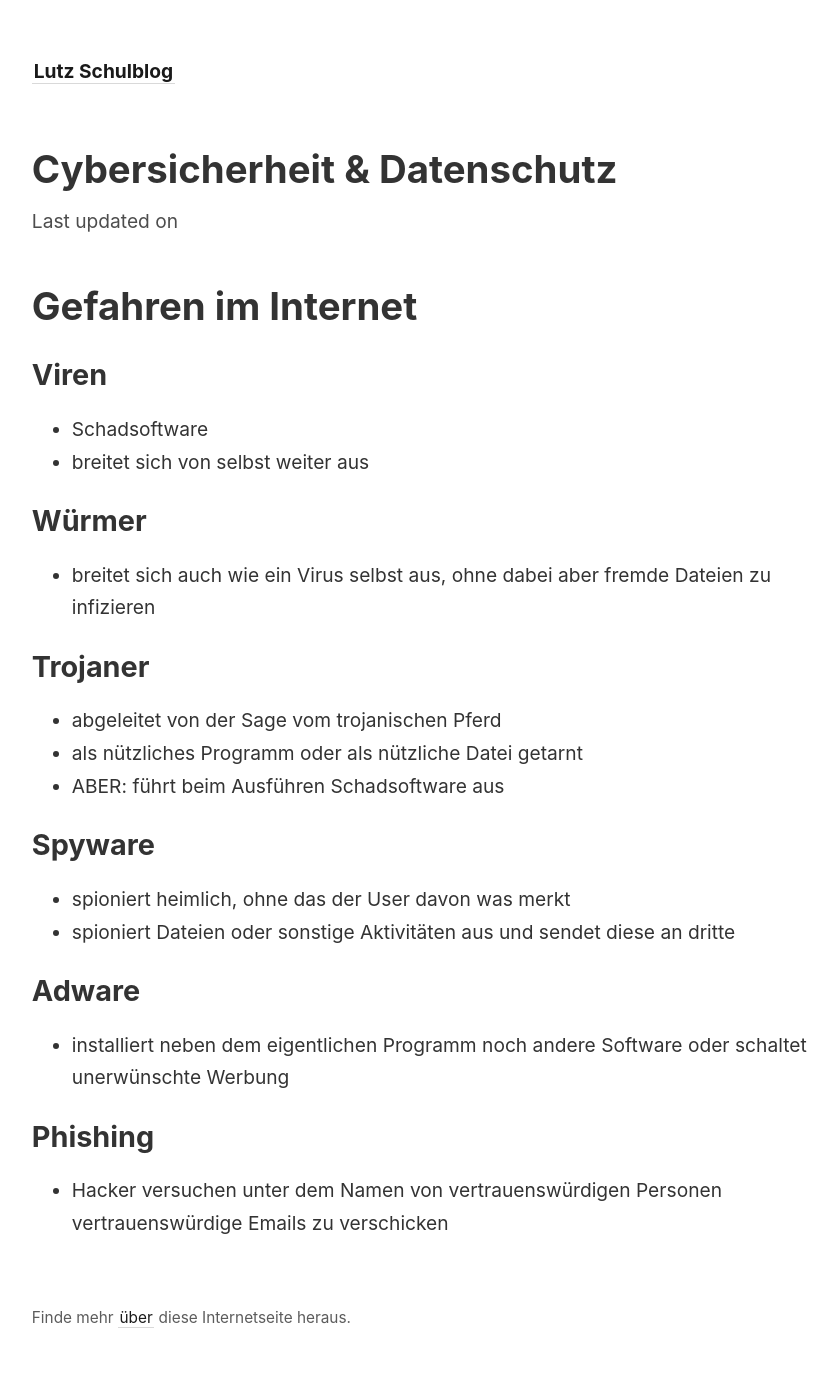
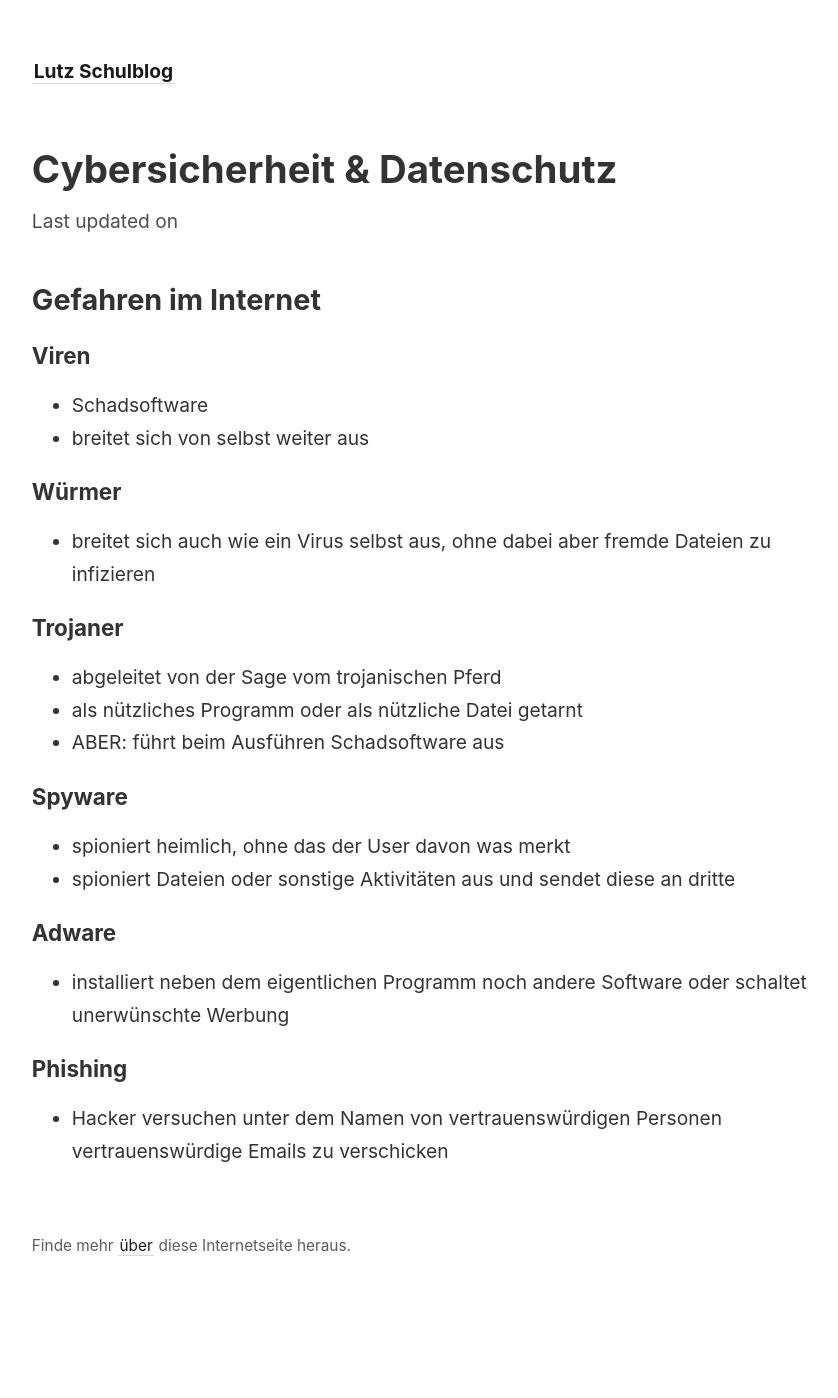
Before and after one commit to lutz-stu/school-blog, a Jekyll site: the page built from _notes/Informatik/cybersicherheit.md, in a window 1280 px wide. Shown: the whole page, without its empty margins (45-883 px from the left). Built offline with Jekyll 4.4.1, drawn with Linux system fonts in a browser that asks for light colours; after the commit the page ends 1326 px from its top, so only the background shows below that.

Commit message:
Update content

```diff
--- a/_notes/Informatik/cybersicherheit.md
+++ b/_notes/Informatik/cybersicherheit.md
@@ -2,26 +2,26 @@
 title: Cybersicherheit & Datenschutz
 ---
 
-# Gefahren im Internet
+## Gefahren im Internet
 
-## Viren
+### Viren
 - Schadsoftware
 - breitet sich von selbst weiter aus
 
-## Würmer
+### Würmer
 - breitet sich auch wie ein Virus selbst aus, ohne dabei aber fremde Dateien zu infizieren
 
-## Trojaner
+### Trojaner
 - abgeleitet von der Sage vom trojanischen Pferd
 - als nützliches Programm oder als nützliche Datei getarnt
 - ABER: führt beim Ausführen Schadsoftware aus
 
-## Spyware
+### Spyware
 - spioniert heimlich, ohne das der User davon was merkt
 - spioniert Dateien oder sonstige Aktivitäten aus und sendet diese an dritte
 
-## Adware
+### Adware
 - installiert neben dem eigentlichen Programm noch andere Software oder schaltet unerwünschte Werbung
 
-## Phishing
+### Phishing
 - Hacker versuchen unter dem Namen von vertrauenswürdigen Personen vertrauenswürdige Emails zu verschicken
```
